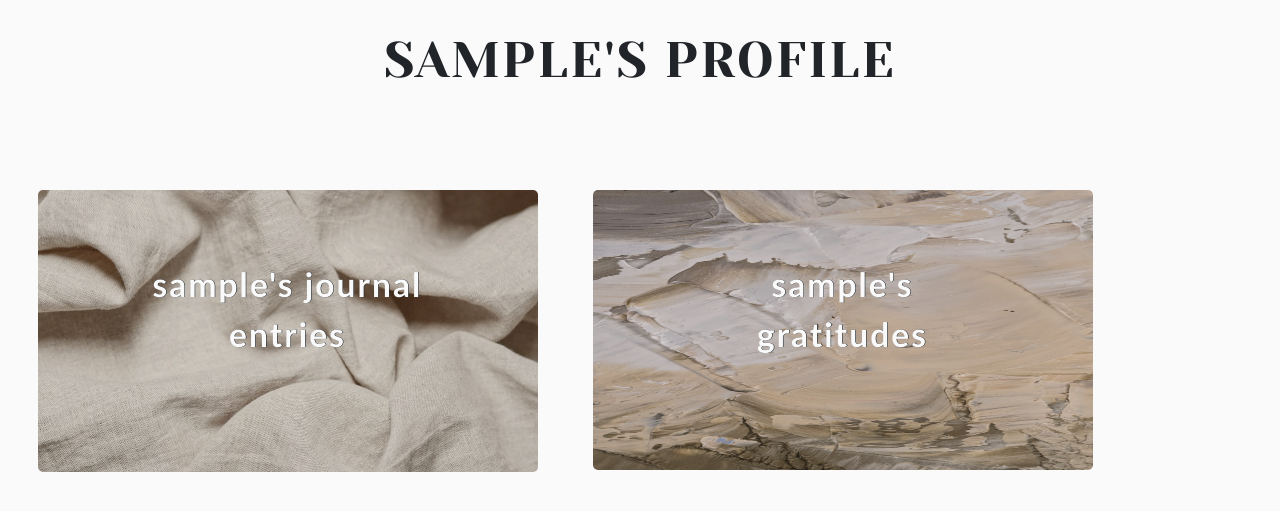
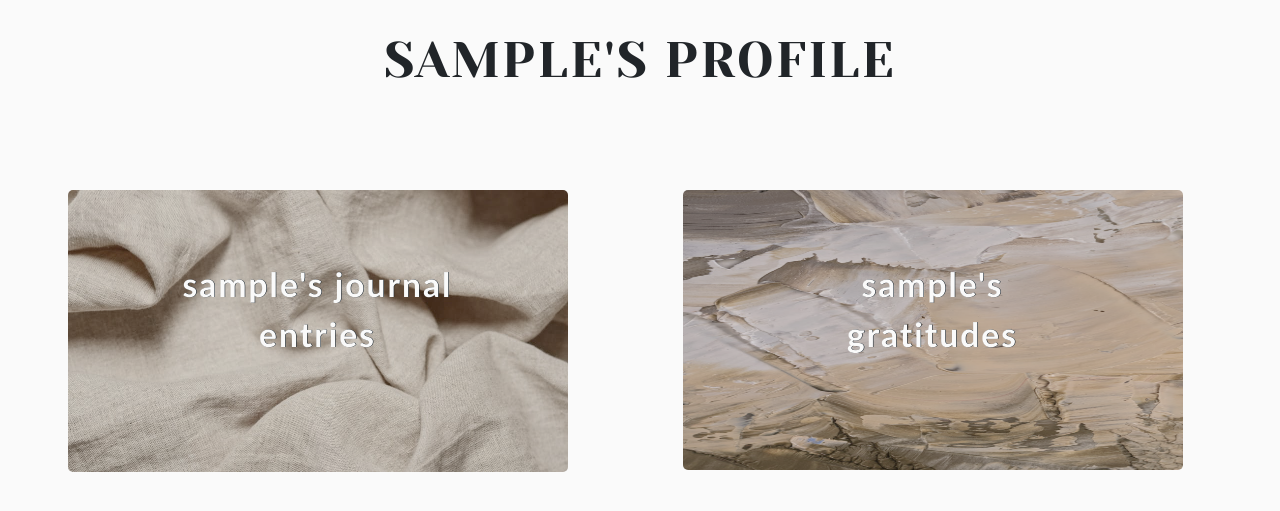
Before and after one commit to emmasarge/mindset-journal, a Flask app: page /profile/1 in a window 1280 px wide. Shown: the part 108-619 px from the top of the page. Run offline with Flask 2, Linux system fonts and the light colour scheme; the visitor is signed in with stand-in values (Sample User, id 1); a database or web service that is not in the repository returns one stand-in record (values such as "Sample title"); some libraries are stand-ins or nearby versions; some web fonts are replaced.

Commit message:
fixed profile page layout

```diff
--- a/templates/profile.html
+++ b/templates/profile.html
@@ -13,7 +13,7 @@
         </div>
     </div>
 
-    <div class="row container">
+    <div class="row container-fluid justify-content-center">
         <div class="col-md journal-entry-link">
             <img src="{{ url_for('static', filename='images/linen.png') }}" alt="linen">
                  <p><a href="{{ url_for('entry_collection') }}">{{ username }}'s journal entries</a></p>
```
